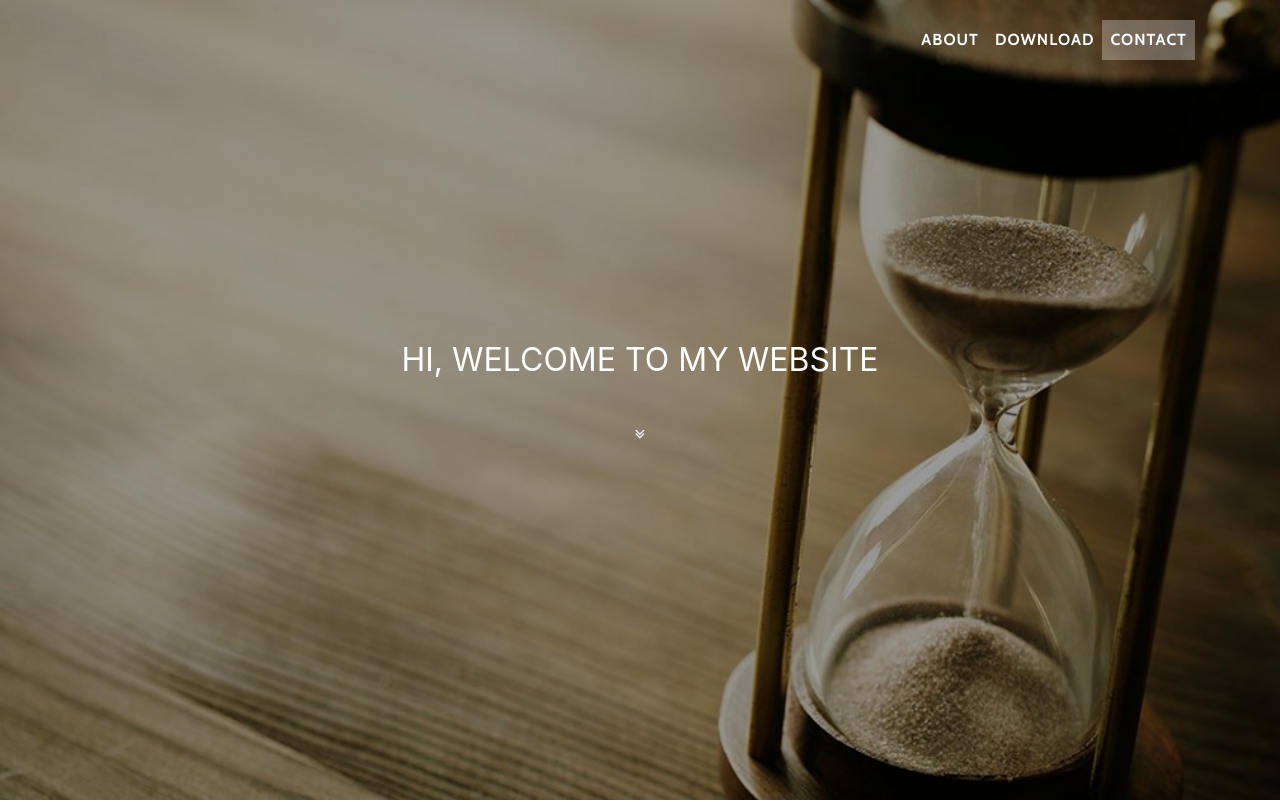
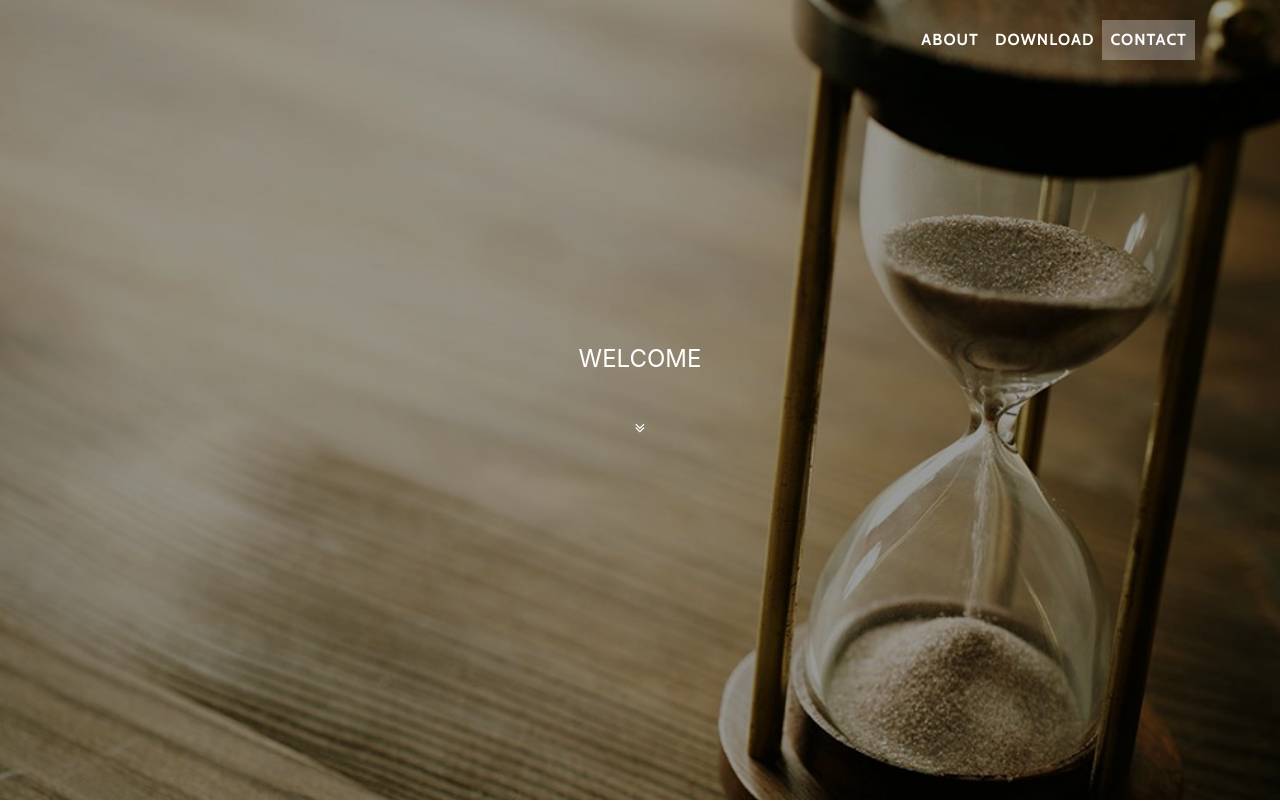
Before and after one commit to banaabraham/banaabraham.github.io, a website with bundled scripts: page index.html in a window 1280 px wide. Shown: the top 802 px of the page. Built offline with nearby package versions, Linux system fonts and the light colour scheme.

Commit message:
Update index.html

```diff
--- a/index.html
+++ b/index.html
@@ -66,7 +66,7 @@
             <div class="container">
                 <div class="row">
                     <div class="col-md-8 offset-md-2">
-                        <p class="intro-text"><font size="+3">HI, WELCOME TO MY WEBSITE</font></p>
+                        <p class="intro-text"><font size="+2">WELCOME</font></p>
                         <a href="#about" class="btn btn-circle page-scroll">
                             <i class="fa fa-angle-double-down animated"></i>
                         </a>
```
